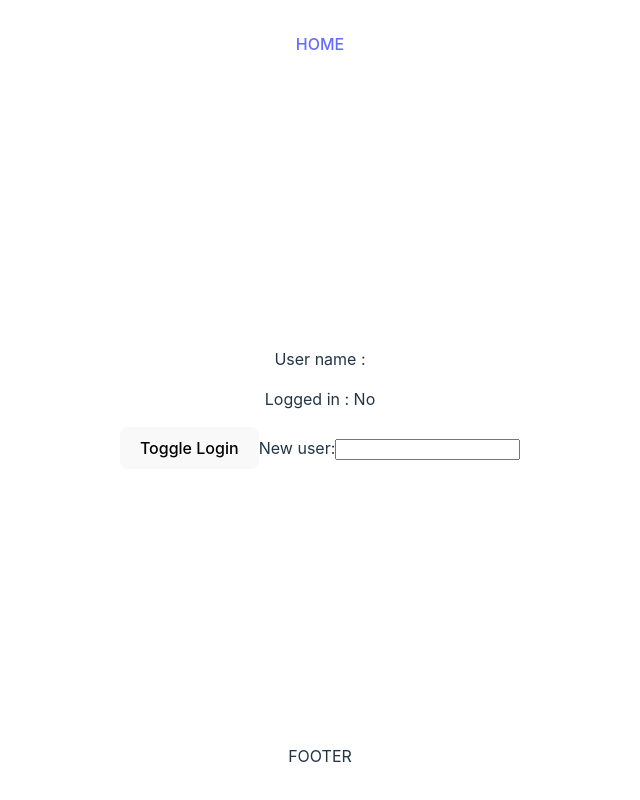
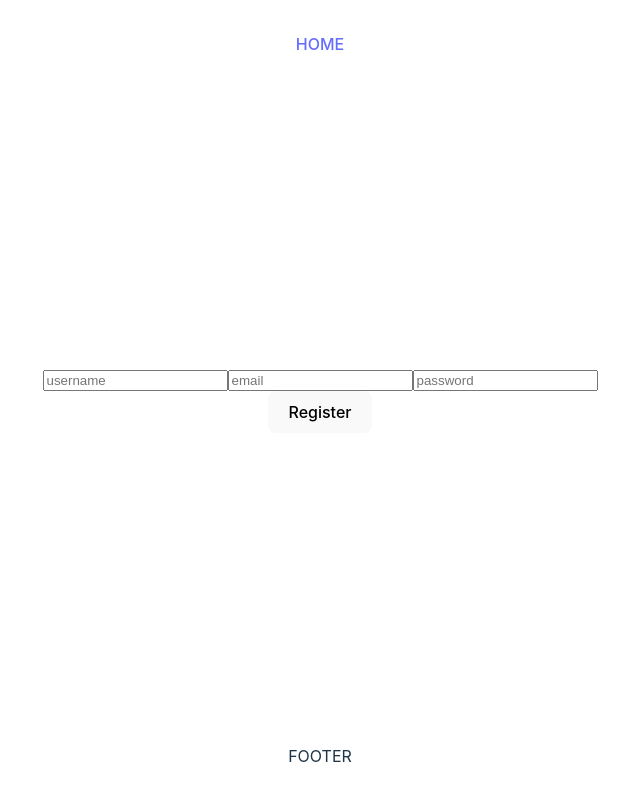
Before and after one commit to Technigo/final-boiler-plate-monorepo, a React (Vite) app: page /register in a window 1280 px wide. Shown: the whole page, without its empty margins (320-960 px from the left). Built offline with nearby package versions, Linux system fonts and the light colour scheme; no server answers.

Commit message:
added login and register page

```diff
--- a/src/pages/Login.jsx
+++ b/src/pages/Login.jsx
@@ -1,47 +1,48 @@
-// // Import the 'Logos' component and the 'Link' component from 'react-router-dom'
+import { userStore } from '../store/userStore';
+import { useState } from "react";
+import { useNavigate } from "react-router-dom";
 // import { Link } from "react-router-dom";
-// // Import the 'userStore' from the 'userStore' module.
-// import { userStore } from "../stores/userStore"; // Make sure this is correctly imported
-// // Import the 'useState' and 'useNavigate' hooks from 'react'.
-// import { useState } from "react";
-// import { useNavigate } from "react-router-dom"; // Import useNavigate
+
 
 // // Define the 'Login' functional component.
 export const Login = () => {
-  //   // Create state variables for 'username' and 'password' using 'useState'.
-  //   const [username, setUsername] = useState("");
-  //   const [password, setPassword] = useState("");
-  //   // Use the 'useNavigate' hook to programmatically navigate between routes.
-  //   const navigate = useNavigate();
 
-  //   // Access the 'handleLogin' function from the 'userStore'.
-  //   const storeHandleLogin = userStore((state) => state.handleLogin);
+  const [userName, setUserName] = useState("");
+  const [password, setPassword] = useState("");
+  const navigate = useNavigate();
 
-  //   // Function to handle the click event of the login button.
-  //   const onLoginClick = async () => {
-  //     if (!username || !password) {
-  //       // Display an alert if either 'username' or 'password' is empty.
-  //       alert("Please enter both username and password");
-  //       return;
-  //     }
-  //     try {
-  //       // Call the 'handleLogin' function from 'userStore' with 'username' and 'password' parameters.
-  //       await storeHandleLogin(username, password);
-  //       // Get the 'isLoggedIn' state from 'userStore'.
-  //       const isLoggedIn = userStore.getState().isLoggedIn;
-  //       if (isLoggedIn) {
-  //         // If the user is logged in, navigate to the "/home" route.
-  //         navigate("/home");
-  //       }
-  //       // Additional logic after successful login can be added here.
-  //     } catch (error) {
-  //       // Handle any errors that occur during login and display an alert.
-  //       console.error("Login error:", error);
-  //       alert("An error occurred during login");
-  //     }
-  //   };
 
-  //   // Text content for the heading and paragraphs.
+  const handleLogin = userStore((state) => state.handleLogin);
+
+
+  const onLoginClick = async () => {
+    if (!userName || !password) {
+      alert('Please enter username and password');
+      return
+    }
+    try {
+      await handleLogin(userName, password)
+      const isLoggedIn = userStore.getState().isLoggedIn
+
+      if (isLoggedIn) {
+        navigate('/')
+      }
+      alert('Login successful !')
+
+      //       const isLoggedIn = userStore.getState().isLoggedIn;
+      //       if (isLoggedIn) {
+      //         // If the user is logged in, navigate to the "/home" route.
+      //         navigate("/home");
+      //       }
+    } catch (error) {
+      console.error('Login error:', error);
+      alert('An error occurred during registration');
+
+    }
+  }
+
+
+  // Text content for the heading and paragraphs.
   //   const text = {
   //     heading: "Login Page",
   //     intro: "login here...",
@@ -51,7 +52,7 @@ export const Login = () => {
 
   //   // Render the component content.
   return (
-    <>Login page</>
+
     //     <>
     //       <nav>
     //         {/* Create a navigation menu with links to the login and sign-up routes. */}
@@ -64,29 +65,26 @@ export const Login = () => {
     //           </li>
     //         </ul>
     //       </nav>
-    //       <div>
-    //         {/* Display the heading and paragraphs. */}
-    //         <h2>{text.heading}</h2>
-    //         <p>{text.intro}</p>
-    //         <p>{text.loremIpsum}</p>
-    //         <div className="user-login">
-    //           {/* Create input fields for 'username' and 'password' and associate them with state variables. */}
-    //           <input
-    //             type="text"
-    //             placeholder="Username"
-    //             value={username}
-    //             onChange={(e) => setUsername(e.target.value)}
-    //           />
-    //           <input
-    //             type="password"
-    //             placeholder="Password"
-    //             value={password}
-    //             onChange={(e) => setPassword(e.target.value)}
-    //           />
-    //           {/* Create a button for logging in and attach the 'onLoginClick' event handler. */}
-    //           <button onClick={onLoginClick}>Login</button>
-    //         </div>
-    //       </div>
+    //
+    <div className="app-container">
+      <div className="input-container">
+        <input
+          type='text'
+          placeholder='username'
+          value={userName}
+          onChange={event => setUserName(event.target.value)}
+        />
+        <input
+          type='password'
+          placeholder='password'
+          value={password}
+          onChange={event => setPassword(event.target.value)}
+        />
+      </div>
+      <div className="button-container">
+        <button onClick={onLoginClick}> Login </button>
+      </div>
+    </div>
     //     </>
   );
 };
--- a/src/pages/Register.jsx
+++ b/src/pages/Register.jsx
@@ -1,65 +1,36 @@
-// // Import necessary components, hooks, and stores.
-// import Logos from "../components/Logos";
+
 import { userStore } from '../store/userStore';
-// import { useState } from "react";
+import { useState } from "react";
 // import { useNavigate } from "react-router-dom";
 // import { Link } from "react-router-dom";
 
-// // Define the 'Register' functional component.
+
 export const Register = () => {
 
-  const { userName, toggleLogin, setUserName, isLoggedIn } = userStore()
-  //   // Initialize state variables for 'username', 'email', and 'password' using 'useState'.
-  //   const [username, setUsername] = useState("");
-  //   const [email, setEmail] = useState("");
-  //   const [password, setPassword] = useState("");
-  //   // Initialize the 'navigate' function from React Router.
-  //   const navigate = useNavigate();
+  const [userName, setUserName] = useState("");
+  const [email, setEmail] = useState("");
+  const [password, setPassword] = useState("");
 
-  //   // Access the 'handleSignup' function from the 'userStore'.
-  //   const storeHandleSignup = userStore((state) => state.handleSignup);
+  const handleRegister = userStore(state => state.handleRegister)
 
-  //   // Function to handle the click event of the signup button.
-  //   const onSignupClick = async () => {
-  //     if (!username || !password || !email) {
-  //       // Display an alert if any of the required fields are empty.
-  //       alert("Please enter email, username, and password");
-  //       return;
-  //     }
-  //     try {
-  //       // Call the 'handleSignup' function from 'userStore' with 'username', 'password', and 'email' parameters.
-  //       await storeHandleSignup(username, password, email);
-  //       if (username && password) {
-  //         // If the signup is successful, navigate to the login route ("/").
-  //         navigate("/"); // Replace with your desired path
-  //       }
-  //     } catch (error) {
-  //       // Handle any errors that occur during signup and display an alert.
-  //       console.error("Signup error:", error);
-  //       alert("An error occurred during signup");
-  //     }
-  //   };
+  const onRegisterClick = async () => {
+    if (!userName || !email || !password) {
+      alert('Please enter username, email, and password');
+      return
+    }
+    try {
+      await handleRegister(userName, email, password)
+      alert('Registration successful !')
+    } catch (error) {
+      console.error('Registration error:', error);
+      alert('An error occurred during registration');
 
-  //   // Text content for the heading and paragraphs.
-  //   const text = {
-  //     heading: "SignUp Page",
-  //     intro: "signup here...",
-  //     loremIpsum:
-  //       "Lorem ipsum dolor sit amet consectetur adipisicing elit. Inventore, vitae fugit ipsam quo accusantium autem officia necessitatibus ullam voluptati",
-  //   };
+    }
+  }
 
-  //   // Render the component content.
+  //   Render the component content.
   return (
-    <div>
-      <p> User name : {userName}</p>
-      <p> Logged in : {isLoggedIn ? 'Yes' : 'No'}</p>
-      <button onClick={toggleLogin}> Toggle Login </button>
-      <label>
-        New user:
-        <input value={userName} onChange={(event) => setUserName(event.target.value)}></input>
-      </label>
-    </div>
-    //     <>
+    // <>
     //       <nav>
     //         {/* Create a navigation menu with links to the login and sign-up routes. */}
     //         <ul className="app-ul">
@@ -73,36 +44,33 @@ export const Register = () => {
     //       </nav>
     //       {/* Render the 'Logos' component. */}
     //       <Logos />
-    //       <div>
-    //         {/* Display the heading and paragraphs. */}
-    //         <h2>{text.heading}</h2>
-    //         <p>{text.intro}</p>
-    //         <p>{text.loremIpsum}</p>
-    //         <div className="user-registration">
-    //           {/* Create input fields for 'email', 'username', and 'password' and associate them with state variables. */}
-    //           <input
-    //             type="text"
-    //             placeholder="Email"
-    //             value={email}
-    //             onChange={(e) => setEmail(e.target.value)}
-    //           />
-    //           <input
-    //             type="text"
-    //             placeholder="Username"
-    //             value={username}
-    //             onChange={(e) => setUsername(e.target.value)}
-    //           />
-    //           <input
-    //             type="password"
-    //             placeholder="Password"
-    //             value={password}
-    //             onChange={(e) => setPassword(e.target.value)}
-    //           />
-    //           {/* Create a button for signing up and attach the 'onSignupClick' event handler. */}
-    //           <button onClick={onSignupClick}>Sign Up</button>
-    //         </div>
-    //       </div>
-    //     </>
+    <div className="app-container">
+      <div className="input-container">
+        <input
+          type='text'
+          placeholder='username'
+          value={userName}
+          onChange={event => setUserName(event.target.value)}
+        />
+        <input
+          type='text'
+          placeholder='email'
+          value={email}
+          onChange={event => setEmail(event.target.value)}
+
+        />
+        <input
+          type='password'
+          placeholder='password'
+          value={password}
+          onChange={event => setPassword(event.target.value)}
+        />
+      </div>
+      <div className="button-container">
+        <button onClick={onRegisterClick}> Register</button>
+      </div>
+    </div>
+    //  </>
   );
 };
 
--- a/src/store/userStore.jsx
+++ b/src/store/userStore.jsx
@@ -7,7 +7,7 @@ const apiEnv = import.meta.env.VITE_BACKEND_API;
 export const userStore = create((set) => ({
 
   userName: '',
-  setUsername: (username) => set({ username }),
+  setuserName: (userName) => set({ userName }),
 
   email: '',
   setEmail: (email) => set({ email }),
@@ -22,9 +22,9 @@ export const userStore = create((set) => ({
   toggleLogin: () => set((state) => ({ isLoggedIn: !state.isLoggedIn })),
 
   // REGISTER USERS
-  handleRegister: async (username, email, password) => {
-    if (!username || !email || !password) {
-      alert('Please enter username, email, password.')
+  handleRegister: async (userName, email, password) => {
+    if (!userName || !email || !password) {
+      alert('Please enter userName, email, password.')
       return
     }
 
@@ -34,15 +34,15 @@ export const userStore = create((set) => ({
         headers: {
           'Content-Type': 'application/json',
         },
-        body: JSON.stringify({ email: email, userName: username, password: password })
+        body: JSON.stringify({ email: email, userName: userName, password: password })
       })
 
       const data = await response.json()
 
       if (data.success) {
-        set({ username })
+        set({ userName })
         alert('Signup successful')
-        console.log("Signing up with:", username)
+        console.log("Signing up with:", userName)
       } else {
         alert(JSON.stringify(data.response) || 'Signup failed')
       }
@@ -56,9 +56,9 @@ export const userStore = create((set) => ({
   //LOGIN USER
 
 
-  handleLogin: async (username, password) => {
-    if (!username || !password) {
-      alert('Please enter username and password again')
+  handleLogin: async (userName, password) => {
+    if (!userName || !password) {
+      alert('Please enter userName and password again')
       return
     }
 
@@ -68,20 +68,20 @@ export const userStore = create((set) => ({
         headers: {
           'Content-Type': 'application/json',
         },
-        body: JSON.stringify({ userName: username, password: password }),
+        body: JSON.stringify({ userName: userName, password: password }),
       })
 
       const data = await response.json()
 
       if (data.success) {
         set({
-          username,
+          userName,
           accessToken: data.response.accessToken,
           isLoggedIn: true,
         })
         localStorage.setItem('accessToken', data.response.accessToken)
         alert('Login successful');
-        console.log("Logging in with:", username, password)
+        console.log("Logging in with:", userName, password)
       } else {
         alert(JSON.stringify(data.response) || "Login failed")
       }
@@ -92,7 +92,7 @@ export const userStore = create((set) => ({
   },
 
   handleLogout: () => {
-    set({ username: '', accessToken: null, isLoggedIn: false })
+    set({ userName: '', accessToken: null, isLoggedIn: false })
     localStorage.removeItem('accessToken')
   },
 }))
```
